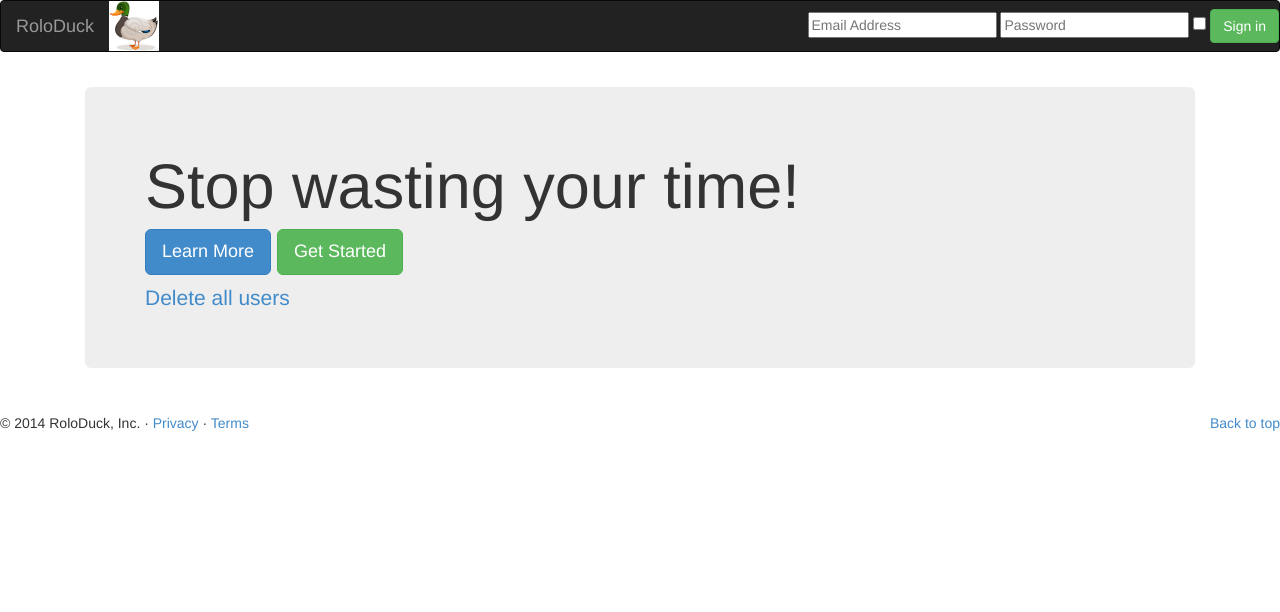
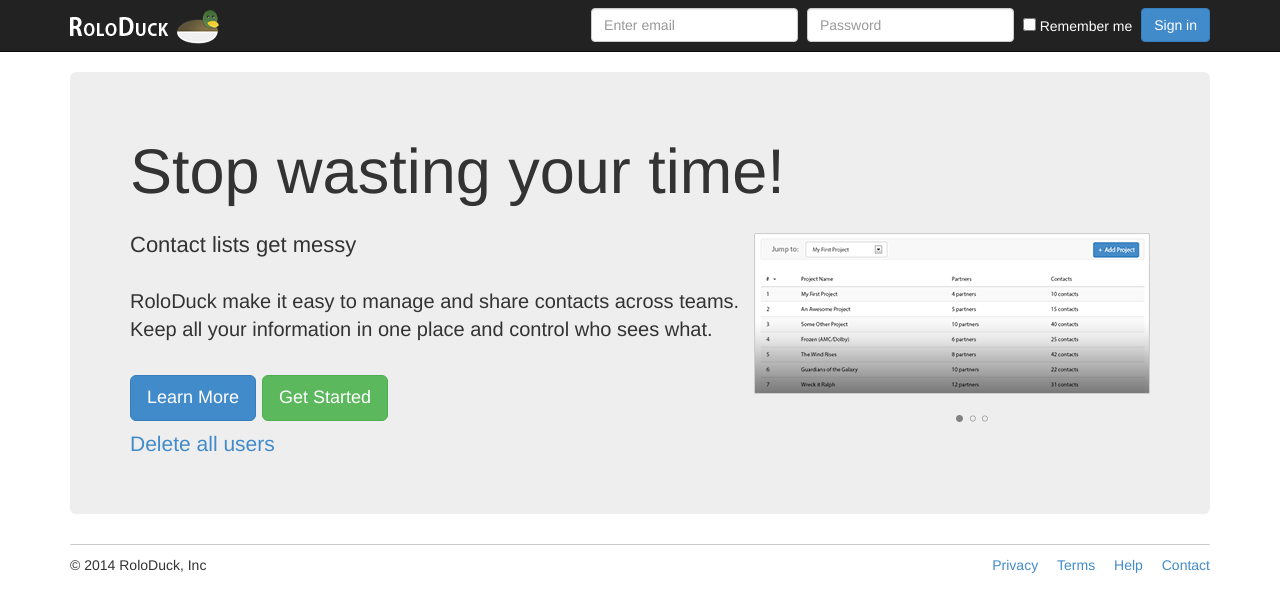
Before and after one commit to nxttmac/roloduck, a Flask app: page / in a window 1280 px wide. Shown: the top 612 px of the page. Run offline with Flask 2, Linux system fonts and the light colour scheme; data that the repository does not hold is empty; style sheets or scripts are compiled from the project's sources.

Commit message:
Fix the homepage
Fixed the styling on the homepage

```diff
--- /dev/null
+++ b/roloduck/static/css/main.less
@@ -0,0 +1,77 @@
+/* Main style sheet for Roloduck */
+
+/* Navbar */
+.navbar {
+  height:52px;
+}
+
+.navbar-brand {
+  margin-top: 10px;
+  background: url('/static/img/Roloduck_logo.png') no-repeat;
+  height: 42px;
+  width: 211px;
+}
+
+.navbar-brand:hover {
+  margin-top: 2px;
+  background: url('/static/img/Roloduck_logo-hover.png') no-repeat;
+  height: 44px;
+}
+
+nav .form-group, nav .checkbox, .signin-button {
+  margin-left: 5px;
+}
+
+/* Typography, etc. */
+
+
+
+/* Jumbotron */
+
+#slider {
+  margin-top: 20px;
+  text-align: center;
+}
+
+#slider-nav {
+  list-style-type: none;
+}
+
+#slider-nav li {
+  display: inline;
+  cursor: pointer;
+}
+
+#slider-nav li.active {
+  cursor: auto;
+}
+
+.subheadline {
+  margin-top: 30px;
+  font-size: 22px;
+  font-weight: normal
+}
+
+.short-pitch {
+  margin: 30px 0;
+  font-size: 20px;
+}
+
+/* Footer */
+footer {
+  border-top: 1px solid #ccc;
+  padding-top: 10px;
+}
+
+footer ul {
+  list-style-type: none;
+}
+
+footer ul li {
+  display: inline;
+  margin:0 0 0 15px;
+}
+
+footer ul li a {
+  cursor: pointer;
+}
--- /dev/null
+++ b/roloduck/templates/common/footer.html
@@ -0,0 +1,13 @@
+<footer>
+<!-- Why do we want this?  maybe add back in later...
+  <p class="pull-right"><a href="#">Back to top</a></p>
+-->
+
+  <p class="pull-left">&copy; 2014 RoloDuck, Inc</p>
+  <ul class="pull-right">
+    <li><a herf="#">Privacy</a></li>
+    <li><a herf="#">Terms</a></li>
+    <li><a herf="#">Help</a></li>
+    <li><a herf="#">Contact</a></li>
+  </ul>
+</footer>
--- a/roloduck/templates/common/header-imports.html
+++ b/roloduck/templates/common/header-imports.html
@@ -1,9 +1,15 @@
-<!-- Less --!>
-    <script type="text/javascript" src="/static/css/less.js"></script>
-    <!-- jQuery --!>
-    <script type="text/javascript" src="/static/js/jquery.min.js"></script>
-    <script type="text/javascript" src="/static/js/jquery-ui-1.10.4.custom.min.js"></script>
-    <!-- Bootstrap --!>
-    <script type="text/javascript" src="/static/js/bootstrap.min.js"></script>
-    <!-- Bootstrap Styles --!>
-    <link rel="stylesheet" type="text/css" href="/static/css/bootstrap.min.css" />
+<!-- Less -->
+<script type="text/javascript" src="/static/js/less.js"></script>
+
+<!-- jQuery -->
+<script type="text/javascript" src="/static/js/jquery.min.js"></script>
+<script type="text/javascript" src="/static/js/jquery-ui-1.10.4.custom.min.js"></script>
+
+<!-- Bootstrap -->
+<script type="text/javascript" src="/static/js/bootstrap.min.js"></script>
+
+<!-- Bootstrap Styles -->
+<link rel="stylesheet" type="text/css" href="/static/css/bootstrap.min.css" />
+
+<!-- main.css -->
+<link rel="stylesheet" type="text/css" href="/static/css/main.less" />
--- a/roloduck/templates/common/navbar.html
+++ b/roloduck/templates/common/navbar.html
@@ -1,12 +1,25 @@
-<nav class="navbar navbar-inverse" role="navigation">
-    <div class="navbar-header navbar-left">
-        <a class="navbar-brand" href="/" style="float: left;">RoloDuck</a>
-        <img src="/static/img/duck.jpg" style="max-height: 50px; max-width: 50px; float: right;"/>
+<nav class="navbar navbar-static-top navbar-inverse" role="navigation">
+  <div class="navbar-inner">
+    <div class="container">
+      <div class="navbar-header navbar-left">
+        <a class="navbar-brand" alt="Home" href="/"></a>
+      </div>
+      <form class="form-inline navbar-right navbar-form" action="/" method="POST" role="form">
+        <div class="form-group" >
+          <label class="sr-only" for="exampleInputEmail2">Email address</label>
+          <input type="email" class="form-control" name="useremail" id="useremail" placeholder="Enter email">
+        </div>
+        <div class="form-group">
+          <label class="sr-only" for="exampleInputPassword2">Password</label>
+          <input type="password" class="form-control" name="userpassword" id="userpassword" placeholder="Password">
+        </div>
+        <div class="checkbox">
+          <label>
+            <input type="checkbox"><span style="color:#fff;"> Remember me</span>
+          </label>
+        </div>
+        <button type="submit" class="btn btn-primary signin-button">Sign in</button>
+      </form>
     </div>
-    <navbar-form class="navbar-right" action="/" method="POST">
-        <input type="text" name="useremail" id="useremail" placeholder="Email Address">
-        <input type="text" name="userpassword" id="userpassword" placeholder="Password">
-        <input type="checkbox" value="Remember me">
-        <input type="submit" value="Sign in" class="btn btn-success navbar-btn">
-    </navbar-form>
+  </div>
 </nav>
--- a/roloduck/templates/index.html
+++ b/roloduck/templates/index.html
@@ -5,9 +5,21 @@
 <body>
 {% include 'common/navbar.html' %}
 <div class="container">
-    <div class="panel-body">
   <div class="jumbotron">
-            <h1>Stop wasting your time!</h1>
+    <h1 class="headline">Stop wasting your time!</h1>
+    <div id="slider" class="pull-right">
+      <img src="/static/img/Roloduck_Product-screenshot_1.png" />
+      <ul id="slider-nav">
+        <li id="slider-1" class="active"><img src="/static/img/slider-dot-active.png" /></li>
+        <li id="slider-2"><a onclick="#"><img src="/static/img/slider-dot.png" /></a></li>
+        <li id="slider-3"><a onclick="#"><img src="/static/img/slider-dot.png" /></a></li>
+      </ul>
+    </div>
+    <h3 class="subheadline">Contact lists get messy</h3>
+    <p class="short-pitch">
+      RoloDuck make it easy to manage and share contacts across teams.<br />
+      Keep all your information in one place and control who sees what.
+    </p>
     <div>
       <button type="button" class="btn btn-primary btn-lg">Learn More</button>
       <button type="button" class="btn btn-success btn-lg">Get Started</button>
@@ -18,12 +30,9 @@
     <p>'{{user.name}}' has email {{user.email}}</p>
     {% endfor %}
   </div>
-    </div>
+  {% include 'common/footer.html' %}
 </div>
 </body>
-<footer>
-        <p class="pull-right"><a href="#">Back to top</a></p>
-        <p>&copy; 2014 RoloDuck, Inc. &middot; <a href="#">Privacy</a> &middot; <a href="#">Terms</a></p>
-    </footer>
+
 
 </html>
```
Also changed, not shown: roloduck/static/img/Roloduck_logo-hover.png (added), roloduck/static/img/Roloduck_logo.png (added), roloduck/static/img/Roloduck_product-screenshot_1.png (added), roloduck/static/img/slider-dot-active.png (added), roloduck/static/img/slider-dot.png (added), roloduck/static/js/less.js (renamed from roloduck/static/css/less.js), 3 other files. Lines whose indentation alone changed are shown as unchanged.
